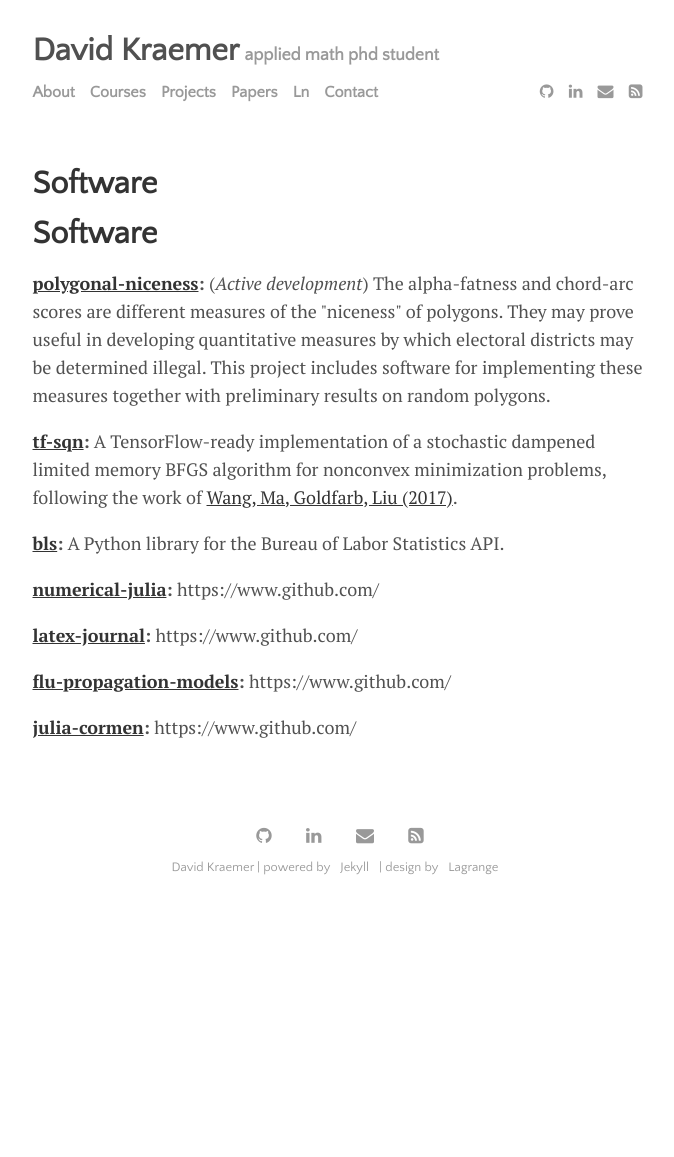
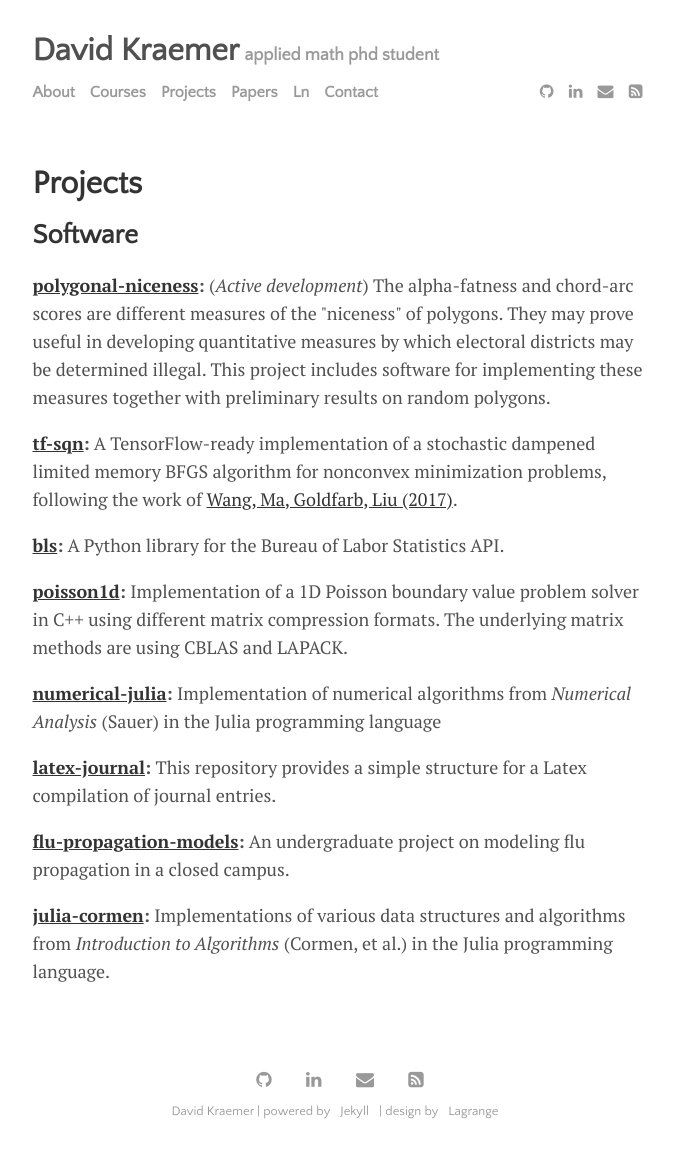
Before and after one commit to DavidNKraemer/DavidNKraemer.github.io, a Jekyll site: the page built from menu/projects.md, in a window 1280 px wide. Shown: the whole page, without its empty margins (300-974 px from the left). Built offline with Jekyll 4.4.1, drawn with Linux system fonts in a browser that asks for light colours; our own code applies the rules of GitHub Pages for plain Markdown files; before the commit the page ends 913 px from its top, so only the background shows below that.

Commit message:
Updated projects.

```diff
--- a/_data/projects.yml
+++ b/_data/projects.yml
@@ -1,36 +1,41 @@
 software:
   - {
     name: 'polygonal-niceness',
-    url: 'https://www.github.com/DavidNKraemer/polygonal-niceness',
+    url: 'https://github.com/DavidNKraemer/polygonal-niceness',
     description: '(<i>Active development</i>) The alpha-fatness and chord-arc scores are different measures of the "niceness" of polygons. They may prove useful in developing quantitative measures by which electoral districts may be determined illegal. This project includes software for implementing these measures together with preliminary results on random polygons.'
 }
   - {
     name: 'tf-sqn',
     url: 'https://github.com/DavidNKraemer/cse592-project',
     description: 'A TensorFlow-ready implementation of a stochastic dampened limited memory BFGS algorithm for nonconvex minimization problems, following the work of <a href="https://doi.org/10.1137/15M1053141">Wang, Ma, Goldfarb, Liu (2017)</a>.'
-  }
+}
   - {
     name: 'bls',
     url: 'https://github.com/OliverSherouse/bls',
     description: 'A Python library for the Bureau of Labor Statistics API.'
 }
   - {
+    name: 'poisson1d',
+    url: 'https://github.com/DavidNKraemer/poisson1d',
+    description: 'Implementation of a 1D Poisson boundary value problem solver in C++ using different matrix compression formats. The underlying matrix methods are using CBLAS and LAPACK.'
+}
+  - {
     name: 'numerical-julia',
-    url: 'https://www.github.com/',
-    description: 'https://www.github.com/'
+    url: 'https://github.com/DavidNKraemer/numerical-julia',
+    description: 'Implementation of numerical algorithms from <i>Numerical Analysis</i> (Sauer) in the Julia programming language'
 }
   - {
     name: 'latex-journal',
-    url: 'https://www.github.com/',
-    description: 'https://www.github.com/'
+    url: 'https://github.com/DavidNKraemer/latex-journal',
+    description: 'This repository provides a simple structure for a Latex compilation of journal entries.'
 }
   - {
     name: 'flu-propagation-models',
-    url: 'https://www.github.com/',
-    description: 'https://www.github.com/'
+    url: 'https://github.com/DavidNKraemer/flu-propagation-models',
+    description: 'An undergraduate project on modeling flu propagation in a closed campus.'
 }
   - {
     name: 'julia-cormen',
-    url: 'https://www.github.com/',
-    description: 'https://www.github.com/'
+    url: 'https://github.com/DavidNKraemer/julia-cormen',
+    description: 'Implementations of various data structures and algorithms from <i>Introduction to Algorithms</i> (Cormen, et al.) in the Julia programming language.'
 }
--- a/menu/projects.md
+++ b/menu/projects.md
@@ -1,13 +1,14 @@
 ---
 layout: page
+title: Projects
 ---
 
-# Software
+## Software
 
 <ul class="posts">
   {% for project in site.data.projects.software %}
   <li>
-  <p> <b> <a href="{{ project.url }}"> {{ project.name}}</a>:</b> {{ project.description }}</p>
+  <p><b><a href="{{ project.url }}">{{project.name}}</a>:</b> {{ project.description }}</p>
   </li>
   {% endfor %}
 </ul>
```
Also changed, not shown: menu/papers.md (+3 -2 lines), 4 other files.
